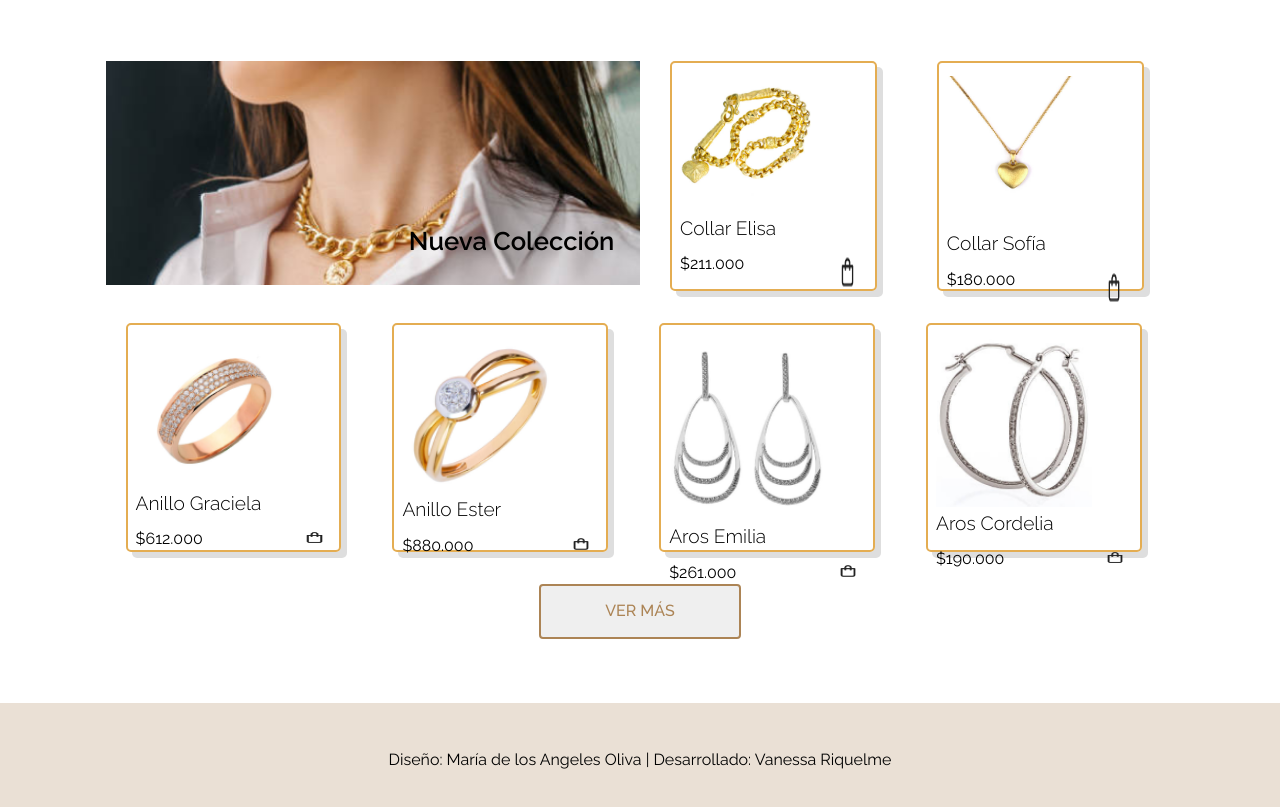
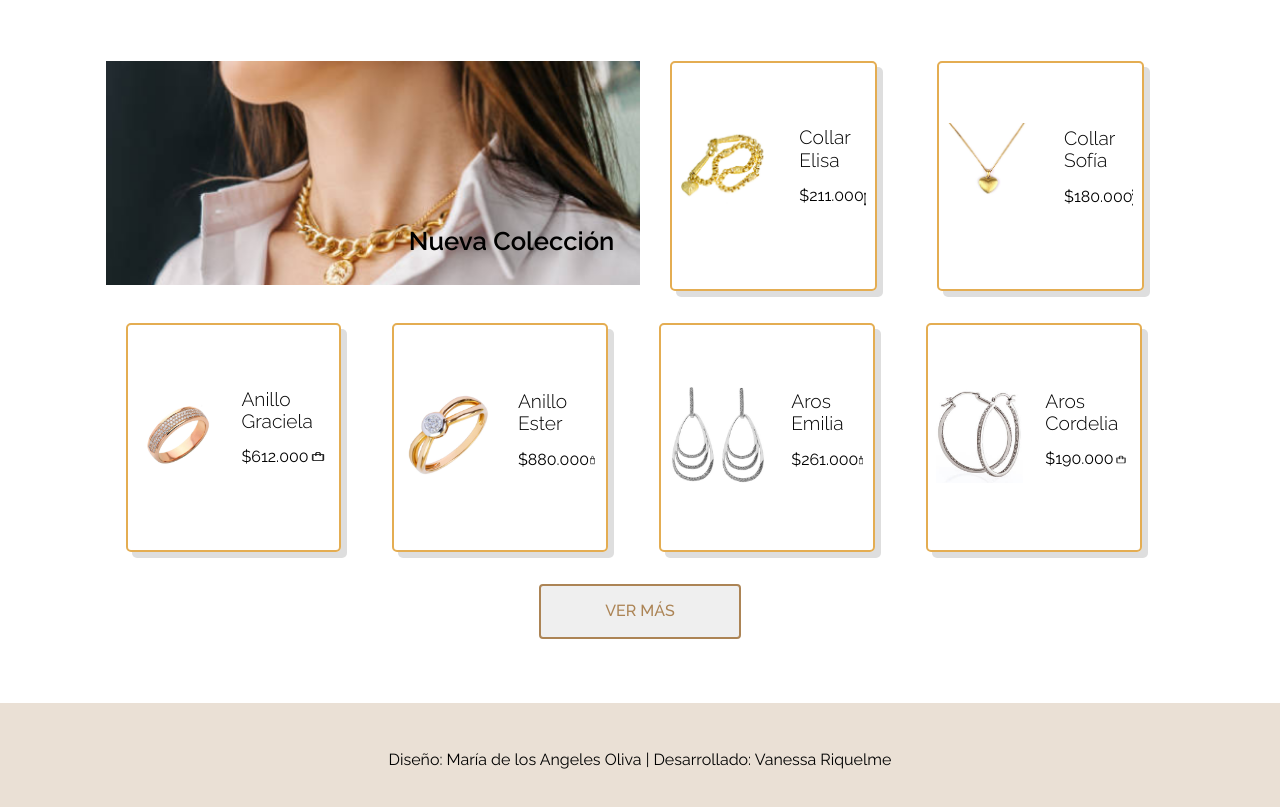
Before and after one commit to vriquelmefe/desafioLandingPageJoyas, a plain HTML site: page index.html in a window 1280 px wide. Shown: the part 1147-1954 px from the top of the page. Drawn offline with Linux system fonts and the light colour scheme.

Commit message:
fix posicion texto card

```diff
--- a/assets/css/style.css
+++ b/assets/css/style.css
@@ -137,7 +137,6 @@ h1 {
     flex-wrap: nowrap;
     justify-content: space-around;
     align-items: stretch;
-    flex-direction: row;
 }
 .masJoyas .cartasJoyas {
   margin-right: 2rem;
@@ -151,6 +150,11 @@ h1 {
   border: 2px solid #e4ad52;
   border-radius: 5px;
   box-shadow: 6px 6px #21212125;
+  display: flex;
+  flex-wrap: nowrap;
+  align-content: stretch;
+  justify-content: space-around;
+  align-items: center;
 }
 .joyasNuevaColeccion img {
   width: 70%;
```
